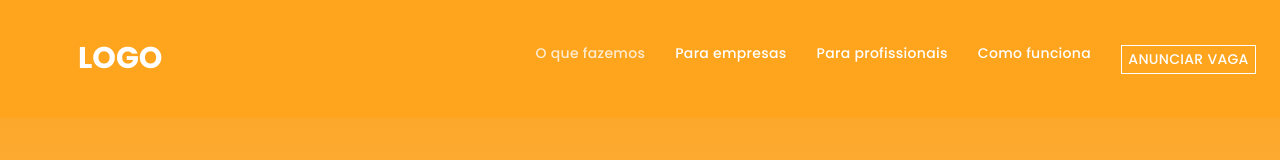
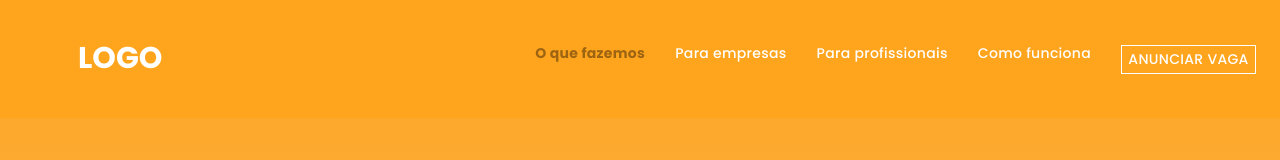
Before and after one commit to Samuelldev0/estudos-abriu, a plain HTML site: page index.html in a window 1280 px wide. In both pictures the pointer is over the link "O que fazemos". Shown: the top 160 px of the page. Drawn offline with Linux system fonts and the light colour scheme.

Commit message:
nova cor no :hover da navbar

```diff
--- a/style.css
+++ b/style.css
@@ -46,7 +46,8 @@ header{
 }
 
 .navbar a:hover{
-    color: #ffffffc9;
+    color: #00000062;
+    font-weight: 700;
 }
 
 .btn-header{
```
